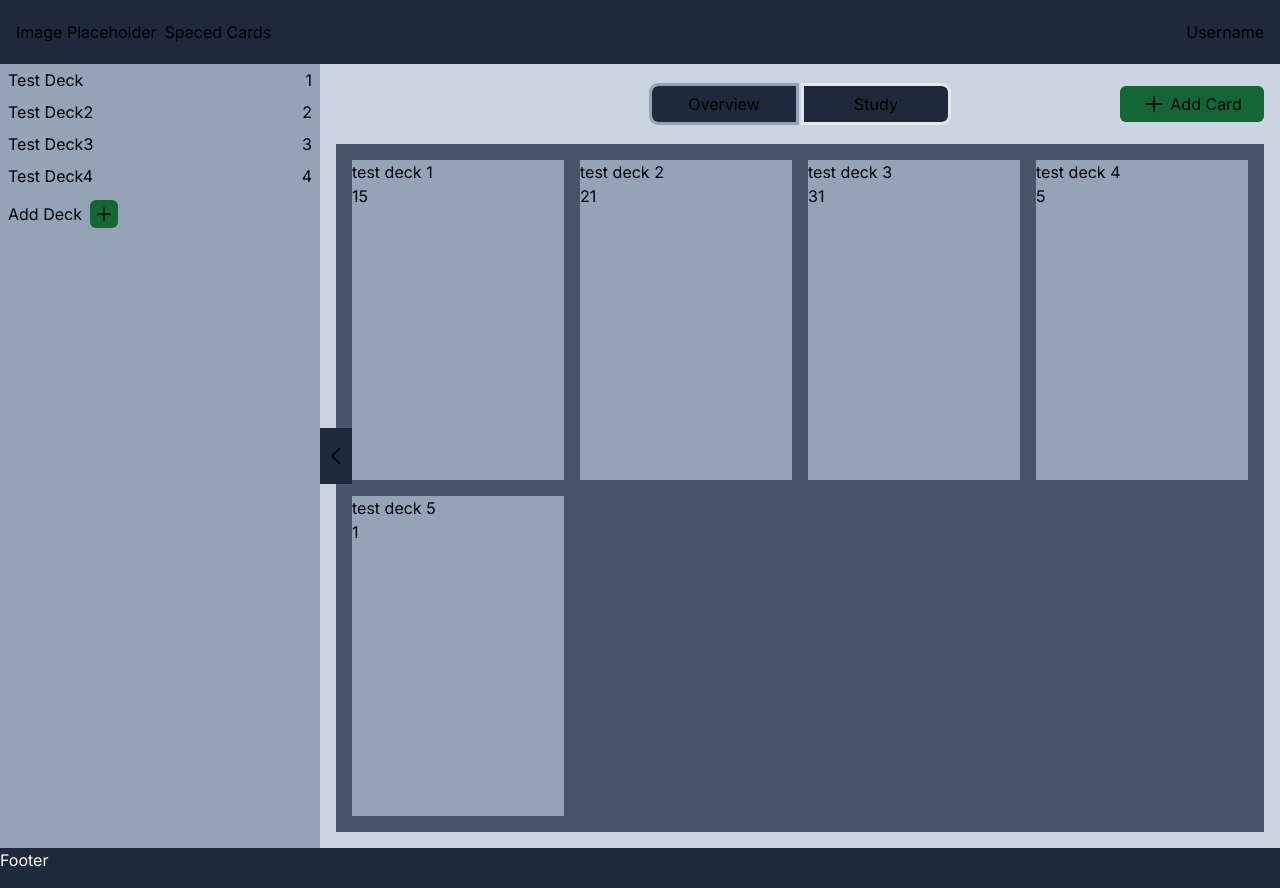
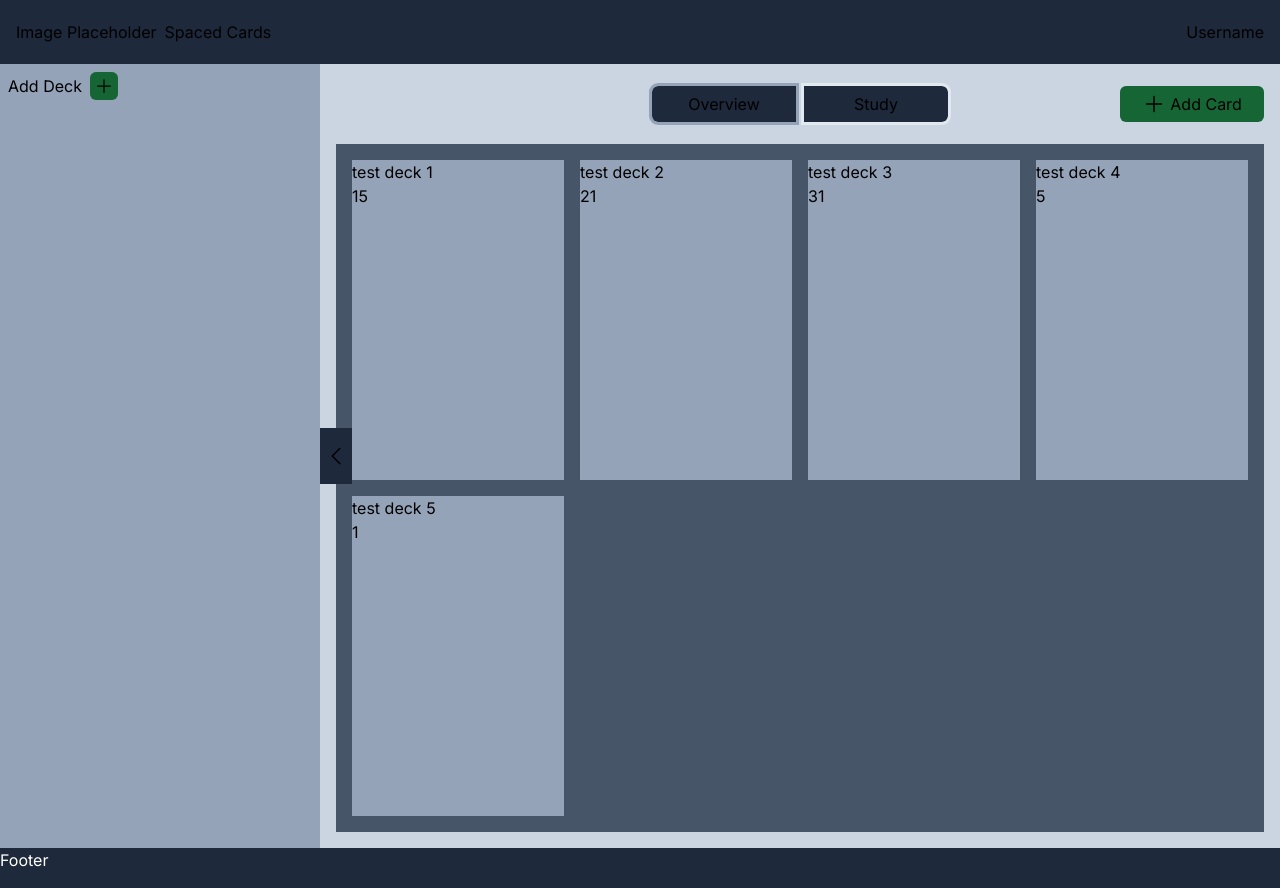
Before and after one commit to gary-giambatista/spaced-cards, a Next.js app: page / in a window 1280 px wide. Built offline with nearby package versions, Linux system fonts and the light colour scheme.

Commit message:
Preparing page.js for transition away from dummy data and to LS instead. Building the createDeck function in Deck_Adder.

```diff
--- a/app/page.js
+++ b/app/page.js
@@ -17,9 +17,15 @@ export default function Home() {
 	);
 	const [isAddCardModalOpen, setIsAddCardModalOpen] = useState(false);
 	let timeout = false;
-	const [deckss, setDecks] = useState(decks); //place holder for now swap with decks data below -- fetch from LS or DB
-	const [selectedDeck, setSelectedDeck] = useState(decks[0]);
+	const [decks, setDecks] = useState(null);
+	const [selectedDeck, setSelectedDeck] = useState(decks ? decks[0] : null);
 	// console.log(selectedDeck);
+
+	// Get existing decks
+	useEffect(() => {
+		setDecks(JSON.parse(localStorage.getItem("decks")));
+	}, []);
+
 	//1.
 	useEffect(() => {
 		window.addEventListener("resize", () => {
@@ -52,8 +58,8 @@ export default function Home() {
 				drawerOpen={drawerOpen}
 				setDrawerOpen={setDrawerOpen}
 				decks={decks}
+				setDecks={setDecks}
 				setSelectedDeck={setSelectedDeck}
-				setDecks={setDecks}
 			/>
 			<div className="flex flex-col w-full p-4 gap-4 bg-slate-300 overflow-y-auto">
 				<Hud_Header
@@ -82,7 +88,7 @@ export default function Home() {
 //Todo: Complete the Deck_Selector's functionality (add deck, update LS)
 //Todo: Connect Hud_Header, Overview, and Card and their child components to selectedDeck
 
-const decks = [
+const deckss = [
 	{
 		name: "Test Deck",
 		id: 1,
--- a/components/hud/Deck_Selector/Deck_Adder.jsx
+++ b/components/hud/Deck_Selector/Deck_Adder.jsx
@@ -1,20 +1,46 @@
-import React, { useState } from "react";
+import React, { useMemo, useState } from "react";
 
 function Deck_Adder({ drawerOpen, setSelectedDeck, setDecks }) {
 	const [isAddingDeck, setIsAddingDeck] = useState(false);
 	const [newDeckName, setNewDeckName] = useState("");
 
+	const randomNumber = useMemo(() => {
+		return Math.floor(Math.random() * (100000 - 1) + 1);
+	}, [isAddingDeck]);
+
+	// const deck = [
+	// 	{
+	// 		name: newDeckName,
+	// 		id: randomNumber,
+	// 		reviews_due: 0,
+	// 		cards: [],
+	// 	},
+	// ];
+
 	function createDeck() {
 		console.log("deck created!");
 		setIsAddingDeck(false);
 		setNewDeckName("");
-		// LS get decks in page.js
+		// LS get decks in page.js - useEffect on page mount
+		const existingDecks = JSON.parse(localStorage.getItem("decks"));
 		// LS set and update decks
+		localStorage.setItem(
+			"decks",
+			JSON.stringify([
+				{
+					name: newDeckName,
+					id: randomNumber,
+					reviews_due: 0,
+					cards: [],
+				},
+			])
+		);
 		// setDecks(ls.get)
 		// LS get decks? will this update the rest of the app correctly?
 
 		// setSelectedDeck("New Deck HERE");
 	}
+
 	return (
 		<div
 			className={`flex items-center py-2 gap-2 overflow-hidden px-2 ${
--- a/components/hud/Deck_Selector/Deck_Selector.jsx
+++ b/components/hud/Deck_Selector/Deck_Selector.jsx
@@ -33,8 +33,8 @@ function Deck_Selector({
 	drawerOpen,
 	setDrawerOpen,
 	decks,
+	setDecks,
 	setSelectedDeck,
-	setDecks,
 }) {
 	return (
 		<section
@@ -66,7 +66,7 @@ function Deck_Selector({
 			</div>
 			{/* Deck Rows */}
 			{/* <div className="overflow-hidden delay-75">Deck_Selector</div> */}
-			{decks.map((deck) => {
+			{decks?.map((deck) => {
 				return (
 					<div
 						onClick={() => setSelectedDeck(deck)}
```
